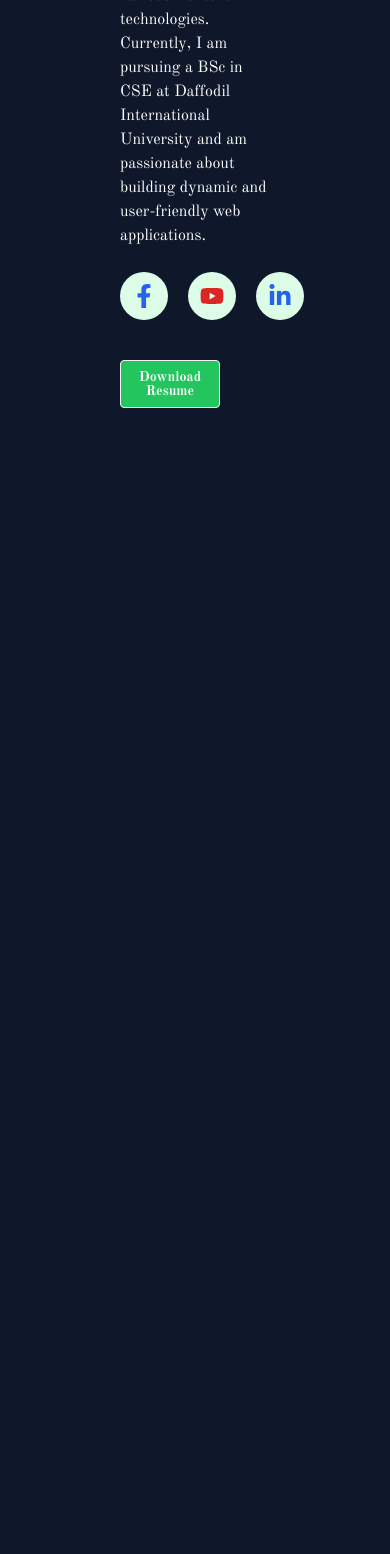
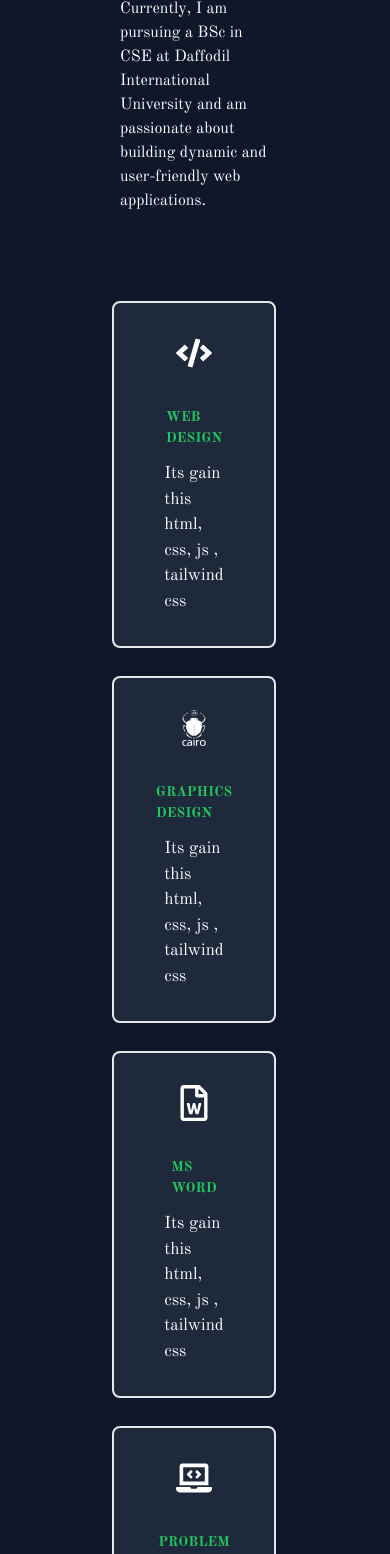
Before and after one commit to kamruzzaman1234/my-personal-portfolio-project, a React (Vite) app: page /about in a window 390 px wide. Shown: the part 432-1986 px from the top of the page. Built offline with nearby package versions, Linux system fonts and the light colour scheme.

Commit message:
add responsive code

```diff
--- a/src/Home/About/About.jsx
+++ b/src/Home/About/About.jsx
@@ -26,19 +26,19 @@ const About = () => {
   return (
     <div className="py-20">
       <div className="text-center mb-10">
-        <h2 className="text-4xl font-oldstandard uppercase font-bold">About Me</h2>
+        <h2 className="text-[18px] md:text-[28] lg:text-4xl font-oldstandard uppercase font-bold">About Me</h2>
       </div>
       <div className="container mx-auto mt-10">
         <div className="grid grid-cols-1 sm:grid-cols-2 lg:grid-cols-3 gap-6">
           {/* Information About Me */}
           <div className="flex flex-col col-span-3 mx-20 md:mx-20 lg:mx-0
-           md:col-span-3 lg:col-span-1 p-6 rounded-lg" data-aos="zoom-in-left">
-            <h2 className="uppercase mb-6 font-bold font-oldstandard text-2xl">Information <br /> About Me</h2>
+           md:col-span-3 lg:col-span-1 p-6 justify-center rounded-lg" data-aos="zoom-in-left">
+            <h2 className="uppercase mb-6 font-bold font-oldstandard text-[14px] lg:text-2xl md:text-2xl">Information <br /> About Me</h2>
             <p className="font-oldstandard mb-6">
               My name is Kamruzzaman, and I am a Frontend Developer with experience in React, web design, and various frontend technologies. Currently, I am pursuing a BSc in CSE at Daffodil International University and am passionate about building dynamic and user-friendly web applications.
             </p>
 
-            <div className="flex gap-5 mb-10" data-aos="zoom-in-right">
+            <div className="flex hidden md:flex lg:flex gap-5 mb-10" data-aos="zoom-in-right">
                 <Link to="https://www.facebook.com/kamrulhasan.labib" target="_blank" rel="noopener noreferrer" className="bg-green-100 text-white p-3 rounded-full hover:bg-slate-700 transition-all">
                   <FaFacebookF size={24} className="text-blue-600"/>
                 </Link>
@@ -53,7 +53,10 @@ const About = () => {
             <a
               href="/path/to/yourfile.pdf"  // Provide the actual download URL
               download="resume.pdf"
-              className="bg-green-500 btn text-white font-oldstandard w-2/3 md:w-1/3 lg:w-1/2 px-4 py-2 rounded transition-colors duration-300 hover:bg-green-600"
+              className="bg-green-500 btn
+               text-white font-oldstandard
+                px-4 py-2 rounded transition-colors
+                hidden md:block lg:block duration-300 hover:bg-green-600"
             >
               Download Resume
             </a>
@@ -65,38 +68,42 @@ const About = () => {
             <div className="grid grid-cols-1 md:grid-cols-1 lg:grid-cols-2 gap-7
              w-full mx-20 md:mx-20 lg:mx-0">
               {/* Web Design */}
-              <div className="space-y-3 items-center  bg-slate-800 flex flex-col hover:bg-green-500
-              p-5 justify-center border-2
+              <div className="space-y-3 items-center
+               bg-slate-800 flex flex-col hover:bg-green-500
+               justify-start lg:justify-center border-2 py-8  px-20 lg:px-0 md:px-0
                rounded-lg transition-colors duration-300">
-                <FaCode className="text-6xl text-white font-bold mb-6"/>
-                <h2 className="text-[26px] text-green-500 font-oldstandard uppercase hover:text-white  font-bold">Web Design</h2>
+                <FaCode className="text-4xl md:text-4xl lg:text-6xl text-white font-bold mb-6"/>
+                <h2 className="text-[14px] md:text-[22px] lg:text-[26px] text-green-500 font-oldstandard uppercase hover:text-white  font-bold">Web Design</h2>
                 <p className="text-[17px] font-oldstandard">Its gain this html, css, js , tailwind css</p>
               </div>
 
               {/* Graphic Design */}
-              <div className="space-y-3 items-center   bg-slate-800 flex flex-col hover:bg-green-500
-               p-5 justify-center border-2
+              <div className="space-y-3 items-center
+               bg-slate-800 flex flex-col hover:bg-green-500
+               justify-start lg:justify-center border-2 py-8  px-20 lg:px-0 md:px-0
                rounded-lg transition-colors duration-300">
-                <SiCairographics className="text-6xl text-white mb-6 font-bold"/>
-                <h2 className="text-[26px] text-green-500 font-oldstandard hover:text-white  font-bold uppercase">Graphics Design</h2>
+                <SiCairographics className="text-4xl md:text-4xl lg:text-6xl text-white mb-6 font-bold"/>
+                <h2 className="text-[14px] md:text=[22px] lg:text[26px] text-green-500 font-oldstandard hover:text-white  font-bold uppercase">Graphics Design</h2>
                 <p className="text-[17px] font-oldstandard">Its gain this html, css, js , tailwind css</p>
               </div>
 
               {/* MS Word */}
-              <div className="space-y-3 items-center  bg-slate-800 flex flex-col hover:bg-green-500
-               p-5 justify-center border-2
+              <div className="space-y-3 items-center
+               bg-slate-800 flex flex-col hover:bg-green-500
+               justify-start lg:justify-center border-2 py-8  px-20 lg:px-0 md:px-0
                rounded-lg transition-colors duration-300">
-                <FaRegFileWord className="text-6xl text-white mb-6 font-bold"/>
-                <h2 className="text-[26px] text-green-500 hover:text-white font-oldstandard font-bold">MS WORD</h2>
+                <FaRegFileWord className="text-4xl md:text-4xl lg:text-6xl text-white mb-6 font-bold"/>
+                <h2 className="text-[14px] md:text-[22px] lg:text-[26px] text-green-500 hover:text-white font-oldstandard font-bold">MS WORD</h2>
                 <p className="text-[17px] font-oldstandard">Its gain this html, css, js , tailwind css</p>
               </div>
 
               {/* Problem Solving */}
-              <div className="space-y-3 items-center  bg-slate-800 flex flex-col hover:bg-green-500
-              p-5 justify-center border-2
+              <div className="space-y-3 items-center
+               bg-slate-800 flex flex-col hover:bg-green-500
+               justify-start lg:justify-center border-2 py-8  px-20 lg:px-0 md:px-0
                rounded-lg transition-colors duration-300">
-                <FaLaptopCode className="text-6xl text-white mb-6 font-bold"/>
-                <h2 className="text-[26px] text-green-500 font-oldstandard hover:text-white  font-bold uppercase">Problem Solving</h2>
+                <FaLaptopCode className="text-4xl md:text-4xl lg:text-6xl text-white mb-6 font-bold"/>
+                <h2 className="text-[14px] md:text-[22px] lg:text-[26px] text-green-500 font-oldstandard hover:text-white  font-bold uppercase">Problem Solving</h2>
                 <p className="text-[17px] font-oldstandard">Its gain this html, css, js , tailwind css</p>
               </div>
             </div>
@@ -107,7 +114,7 @@ const About = () => {
       {/* Skills Section */}
       <div className="container mx-auto mt-10">
         <div className="text-center mb-10" data-aos="zoom-out-up">
-          <h2 className="text-4xl font-oldstandard font-bold">MY SKILLS</h2>
+          <h2 className="text-[14px] lg:text-2xl md:text-2xl font-oldstandard font-bold">MY SKILLS</h2>
         </div>
         <div className="grid grid-cols-1 md:grid-cols-2 mx-20 md:mx-20 lg:mx-0 lg:grid-cols-2 gap-6">
           {skills.map((skill, index) => (
@@ -123,7 +130,7 @@ const About = () => {
       {/* My time line area */}
       <div className="container mx-auto mt-10">
       <div className="text-center mb-10">
-          <h2 className="text-4xl font-oldstandard font-bold">MY TIMELINE</h2>
+          <h2 className="text-[14px] lg:text-2xl md:text-2xl font-oldstandard font-bold">MY TIMELINE</h2>
       </div>
       <ul className="steps steps-vertical px-24 md:px-20 lg:px-0">
   <li className="step step-primary">
--- a/src/Home/Contact/Contact.jsx
+++ b/src/Home/Contact/Contact.jsx
@@ -33,7 +33,7 @@ const Contact = () => {
                 <FaRegAddressCard className="text-2xl text-green-300" />
                 <p className="text-lg md:text-xl font-oldstandard">Location Saver, Ashulia, Dhaka</p>
               </div>
-              <div className="flex gap-4 items-center">
+              <div className="flex gap-4  items-center">
                 <MdOutlineMail className="text-2xl text-green-300" />
                 <p className="text-lg md:text-xl font-oldstandard">kamruzzamancse22@gmail.com</p>
               </div>
@@ -47,8 +47,10 @@ const Contact = () => {
               </div>
 
               {/* Social Media Icons */}
-              <div className="flex gap-5 mb-10">
-                <Link to="https://www.facebook.com/kamrulhasan.labib" target="_blank" rel="noopener noreferrer" className="bg-green-100 text-white p-3 rounded-full hover:bg-slate-700 transition-all">
+              <div className="flex flex-col md:flex-row lg:flex-row gap-5 mb-10">
+                <Link to="https://www.facebook.com/kamrulhasan.labib" target="_blank" rel="noopener noreferrer"
+                className="bg-green-100 sm:bg-none text-white p-3 lg:p-3
+                 rounded-full hover:bg-slate-700 transition-all">
                   <FaFacebookF size={24} className="text-blue-600"/>
                 </Link>
                 <Link to="https://www.youtube.com/@user-wx4cl7eu9q" target="_blank" rel="noopener noreferrer" className="bg-green-100 text-white p-3 rounded-full hover:bg-slate-700 transition-all">
--- a/src/Home/Portfolio/Portfolio.jsx
+++ b/src/Home/Portfolio/Portfolio.jsx
@@ -9,9 +9,9 @@ const Portfolio = () => {
   },[])
   return (
     <div className="py-16 px-4 sm:px-8 lg:px-16">
-      <div className="text-center mb-12 space-y-6">
-        <h2 className="text-3xl sm:text-4xl lg:text-5xl font-bold font-oldstandard">MY PORTFOLIO</h2>
-        <p className="font-oldstandard text-lg sm:text-xl lg:text-2xl">
+      <div className="text-center  mb-12 space-y-6">
+        <h2 className="text-[18px] font-bold font-oldstandard">MY PORTFOLIO</h2>
+        <p className="font-oldstandard text-sm">
           Check out my projects below and feel free to get in touch for collaborations or inquiries
         </p>
       </div>
@@ -20,11 +20,11 @@ const Portfolio = () => {
         <div className="grid grid-cols-1 md:grid-cols-2 lg:grid-cols-3 gap-6 mx-20 md:mx-20 lg:mx-10">
 
           {/* Project 1 */}
-          <div className="bg-white shadow-lg rounded-lg p-4 sm:p-6 hover:shadow-xl transition-shadow" data-aos="zoom-in-right">
+          <div className="bg-white shadow-lg rounded-lg p-3 hover:shadow-xl transition-shadow" data-aos="zoom-in-right">
             <img
               src="https://i.ibb.co.com/jgMMZxY/photo-gallery-website-templates-featured-image.jpg"
               alt="Gallery Show"
-              className="w-full h-48 object-cover rounded-t-lg"
+              className=" w-full h-48 object-cover rounded-t-lg"
             />
             <div className="mt-4">
               <h3 className="text-lg sm:text-xl font-semibold text-black">Gallery Show</h3>
```
Also changed, not shown: src/Home/Home.jsx (+11 -5 lines).
